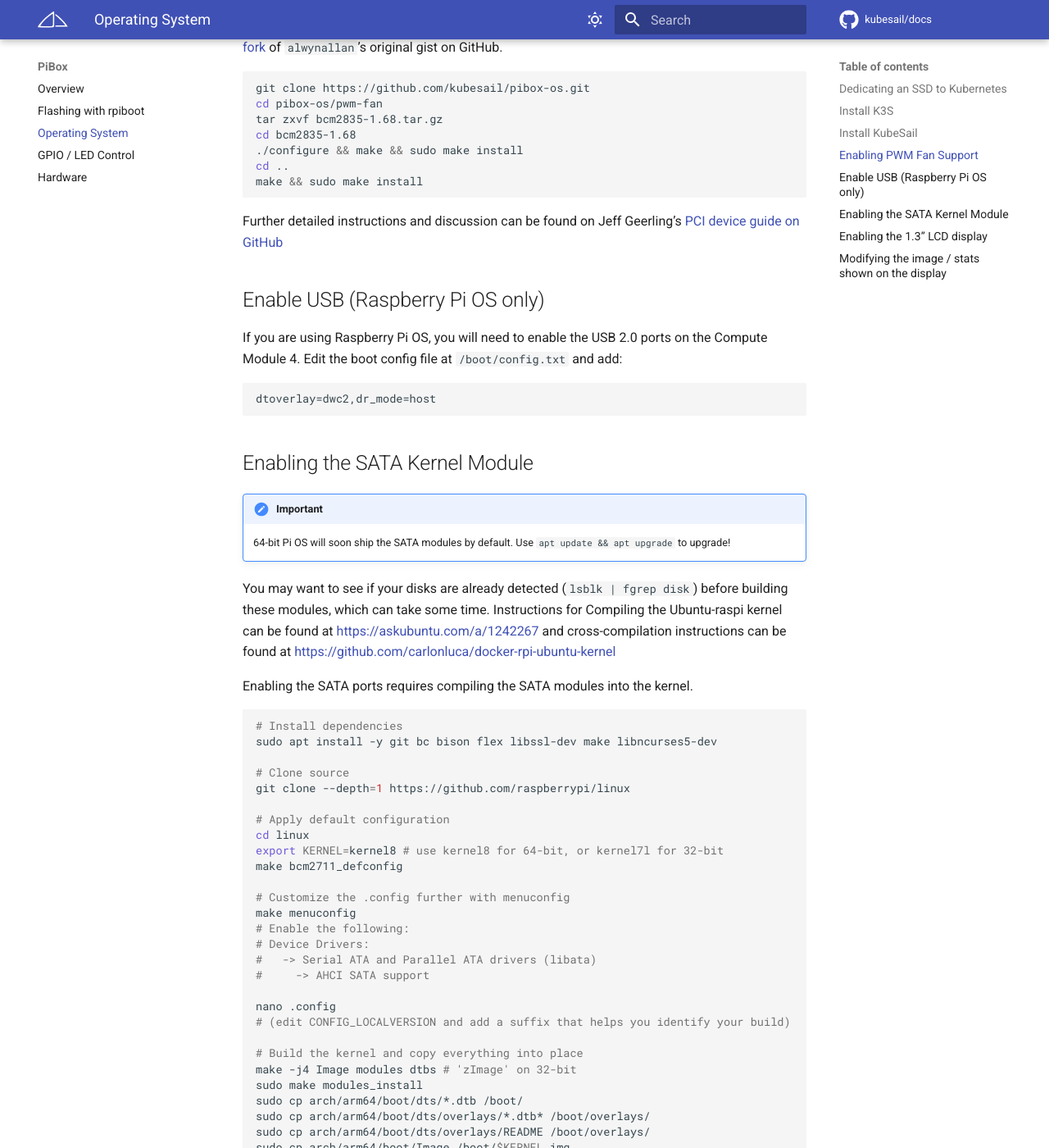
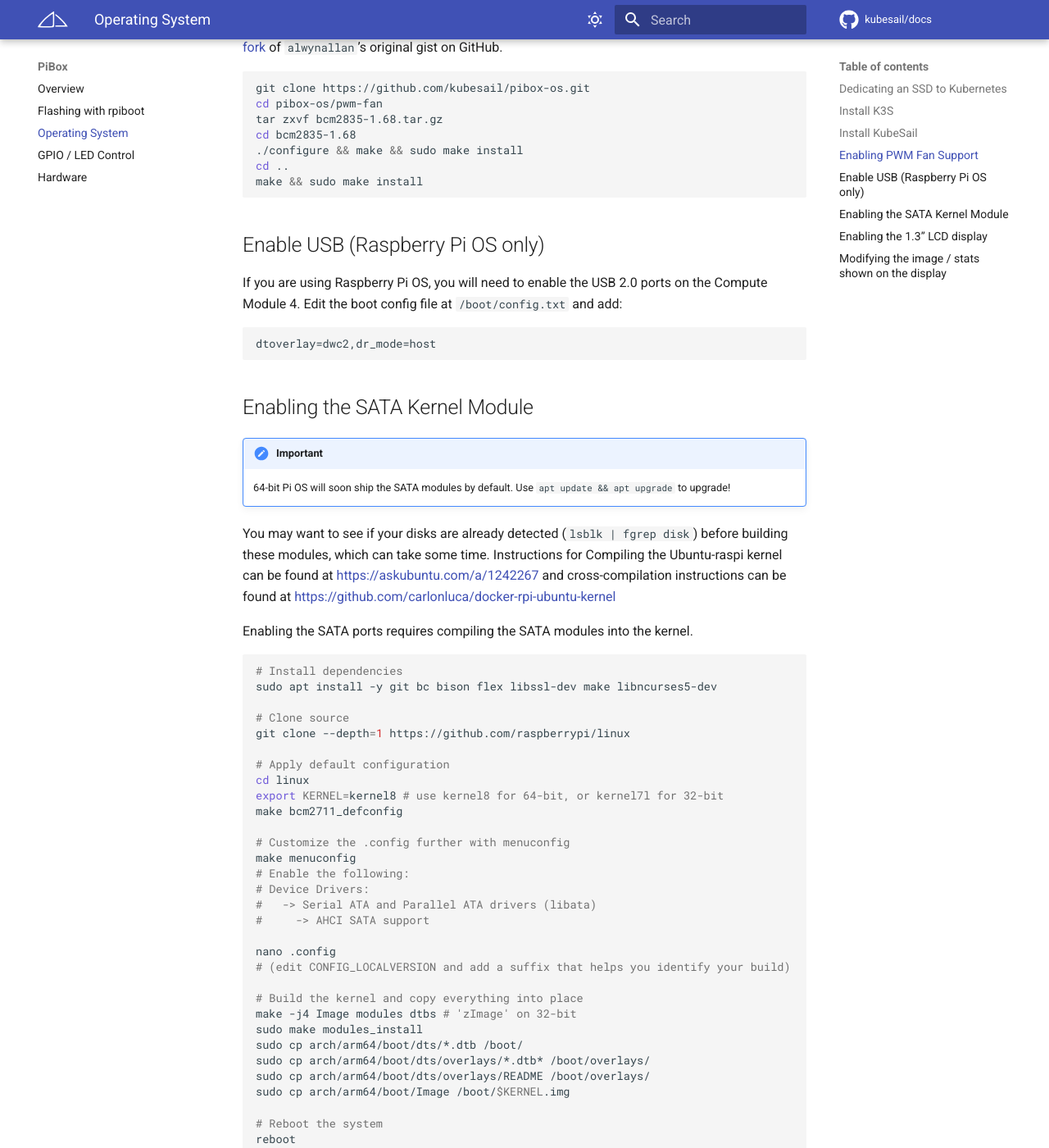
Before and after one commit to kubesail/kubesail-docs, an MkDocs documentation site: the page built from docs/guides/pibox/os.md, in a window 1280 px wide and 1400 px high, scrolled down 2025 px. Shown: the whole window at 82% size. Built offline with MkDocs 1.6.1 and Material for MkDocs 9.7.7, drawn with Linux system fonts in a browser that asks for light colours; comment, search, counter and statistics services are not loaded; some of the changed text lies outside the part shown.

````diff
--- a/docs/guides/pibox/os.md
+++ b/docs/guides/pibox/os.md
@@ -78,8 +78,6 @@
 make && sudo make install
 ```
 
-Further detailed instructions and discussion can be found on Jeff Geerling's [PCI device guide on GitHub](https://github.com/geerlingguy/raspberry-pi-pcie-devices/issues/1#issuecomment-717578358)
-
 ## Enable USB (Raspberry Pi OS only)
 
 If you are using Raspberry Pi OS, you will need to enable the USB 2.0 ports on the Compute Module 4. Edit the boot config file at `/boot/config.txt` and add:
````
Also changed, not shown: other parts of docs/guides/pibox/os.md (+2 -0 lines).
